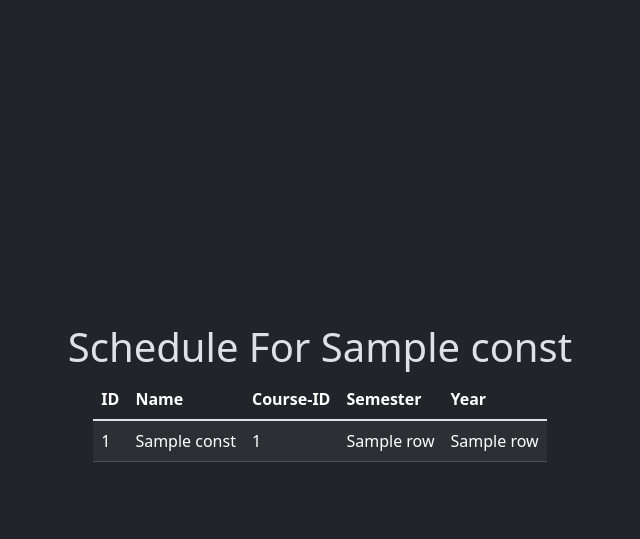
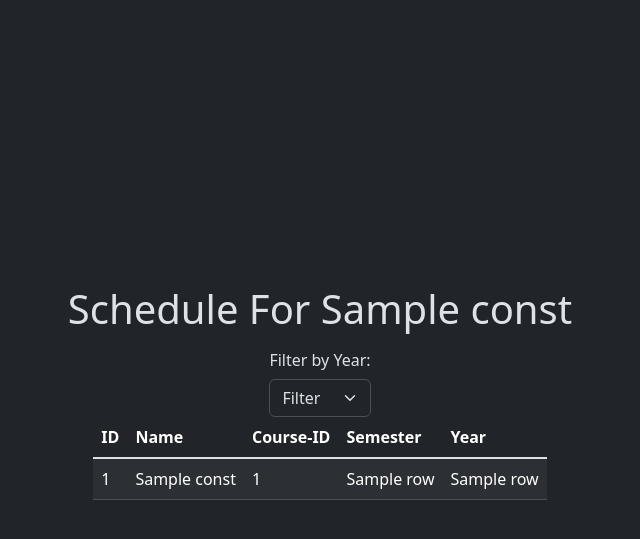
Before and after one commit to CRB112/FlaskAppDemo, a Flask app: template templates/schedule.html in a window 1280 px wide. Shown: the top 539 px of the page, without its empty margins (320-960 px from the left). Run offline with Flask 3, Linux system fonts and the light colour scheme; the template is opened without the code that fills it: most values are stand-ins (such as "Sample title", 1, 10 or a date in 2020).

Commit message:
Added year filter

```diff
--- a/app.py
+++ b/app.py
@@ -24,11 +24,23 @@ def schedulePage():
     cursor.execute(sql, (ID,))
     constData = cursor.fetchall()
 
-    sql = "SELECT course_id, semester, year FROM student JOIN takes ON student.ID = takes.ID WHERE student.ID = %s"
+    sql = "SELECT DISTINCT CAST(year as unsigned) AS year FROM student JOIN takes ON student.ID = takes.ID WHERE student.ID = %s"
     cursor.execute(sql, (ID,))
+    availableYears = [row[0] for row in cursor.fetchall()]
+
+    yearFilter = request.args.get('selectYear')
+    print(yearFilter)
+
+    if yearFilter and yearFilter != "0":
+        sql = "SELECT course_id, semester, year FROM student JOIN takes ON student.ID = takes.ID WHERE student.ID = %s AND takes.year = %s"
+        cursor.execute(sql, (ID, int(yearFilter)))
+    else:
+        sql = "SELECT course_id, semester, year FROM student JOIN takes ON student.ID = takes.ID WHERE student.ID = %s"
+        cursor.execute(sql, (ID,))
     data = cursor.fetchall()
 
-    return render_template('schedule.html', constData = constData, data = data)
+
+    return render_template('schedule.html', constData = constData, data = data, availableYears=availableYears)
 
 
 @app.route('/search', methods = ['GET', 'POST'])
--- a/templates/schedule.html
+++ b/templates/schedule.html
@@ -11,6 +11,19 @@
     <body class="col d-flex justify-content-center align-items-center align-content-center flex-column" style="height: 100vh">
         <div class="row">
             <h1>Schedule For {{ constData[0][1] }}</h1>
+        </div>
+        <div class="row">
+            <form method="GET" action="/schedule">
+                <input type="hidden" name="studentID" value="{{ request.args.get('studentID') }}">
+                <label for="yearFilter" class="col-form-label">Filter by Year:</label>
+                <select id="yearFilter" name="selectYear" class="form-select" onchange="this.form.submit()">
+                    <option hidden value="">Filter</option>
+                    <option value="" {% if request.args.get('selectYear') == '' %}selected{% endif %}>None</option>
+                    {% for year in availableYears %}
+                        <option value="{{ year }}" {% if year == request.args.get('year')|int %}selected{% endif %}>{{ year }}</option>
+                    {% endfor %}
+                </select>
+            </form>
         </div>
         <div class="row" style="max-height: 400px; overflow-y:auto">
             <table class="table table-striped">
```
